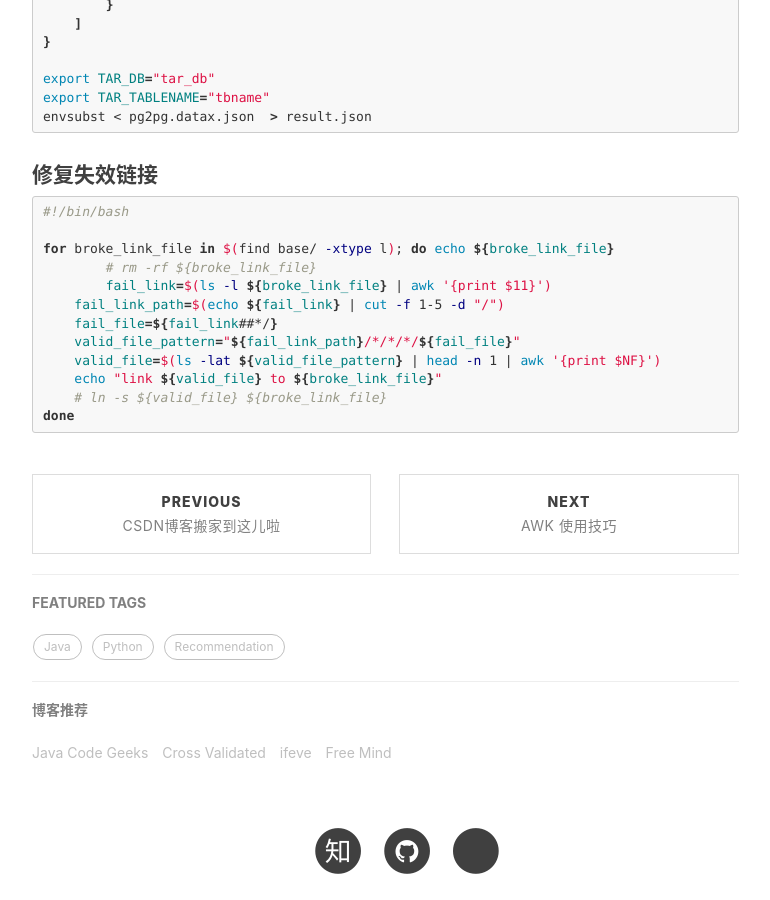
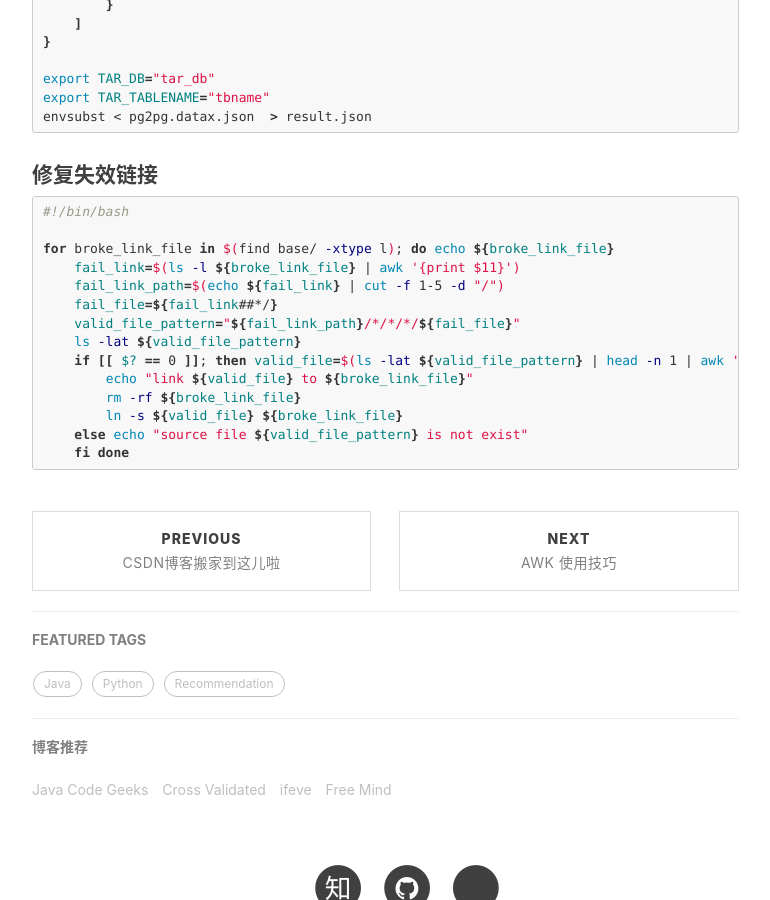
Before and after one commit to cddesire/cddesire.github.io, a Jekyll site: the page built from _posts/2017-05-14-common-cmd.markdown, in a window 1280 px wide and 900 px high, scrolled down 31148 px. Shown: the whole window, without its empty margins (233-1003 px from the left). Built offline with Jekyll 4.4.1, drawn with Linux system fonts in a browser that asks for light colours; nearby versions of some CDN libraries; comment, search, counter and statistics services are not loaded.

Commit message:
Update 2017-05-14-common-cmd.markdown

````diff
--- a/_posts/2017-05-14-common-cmd.markdown
+++ b/_posts/2017-05-14-common-cmd.markdown
@@ -1651,14 +1651,19 @@ envsubst < pg2pg.datax.json  > result.json
 #!/bin/bash
 
 for broke_link_file in $(find base/ -xtype l); do
-	echo ${broke_link_file}
-	# rm -rf ${broke_link_file}
-	fail_link=$(ls -l ${broke_link_file} | awk '{print $11}')
+    echo ${broke_link_file}
+    fail_link=$(ls -l ${broke_link_file} | awk '{print $11}')
     fail_link_path=$(echo ${fail_link} | cut -f 1-5 -d "/")
     fail_file=${fail_link##*/}
     valid_file_pattern="${fail_link_path}/*/*/*/${fail_file}"
-    valid_file=$(ls -lat ${valid_file_pattern} | head -n 1 | awk '{print $NF}')
-    echo "link ${valid_file} to ${broke_link_file}"
-    # ln -s ${valid_file} ${broke_link_file}
-done
-```
+    ls -lat ${valid_file_pattern}
+    if [[ $? == 0 ]]; then
+        valid_file=$(ls -lat ${valid_file_pattern} | head -n 1 | awk '{print $NF}')
+        echo "link ${valid_file} to ${broke_link_file}"
+        rm -rf ${broke_link_file}
+        ln -s ${valid_file} ${broke_link_file}
+    else
+        echo "source file ${valid_file_pattern} is not exist"
+    fi
+done
+```
````
